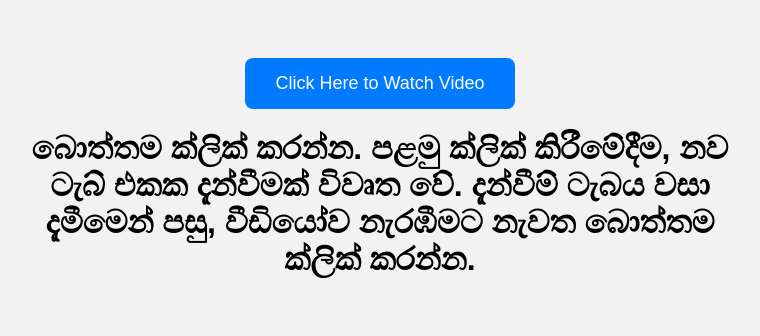
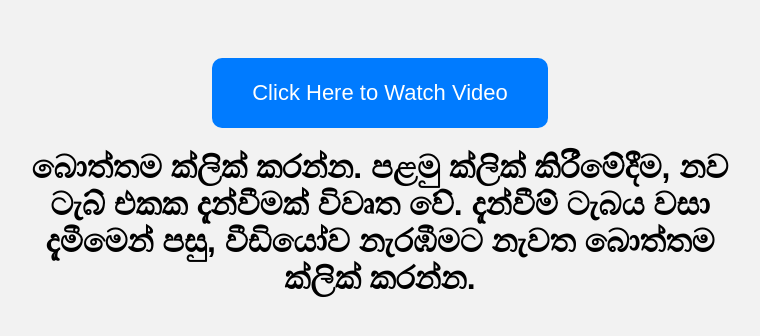
Before and after one commit to lssantha/eyage3, a plain HTML site: page index.html in a window 1280 px wide. Shown: the whole page, without its empty margins (260-1020 px from the left). Drawn offline with Linux system fonts and the light colour scheme.

Commit message:
Update style.css

```diff
--- a/style.css
+++ b/style.css
@@ -13,13 +13,16 @@ body {
 button {
   background-color: #007bff;
   color: white;
-  padding: 15px 30px;
+  padding: 20px 40px;       /* Increased padding */
   border: none;
-  border-radius: 8px;
-  font-size: 18px;
+  border-radius: 10px;      /* Slightly larger radius */
+  font-size: 22px;          /* Larger text */
   cursor: pointer;
   transition: background 0.3s ease;
+  min-width: 220px;         /* Optional: ensures wide button */
+  min-height: 70px;         /* Optional: makes it taller */
 }
+
 
 button:hover {
   background-color: #0056b3;
```
